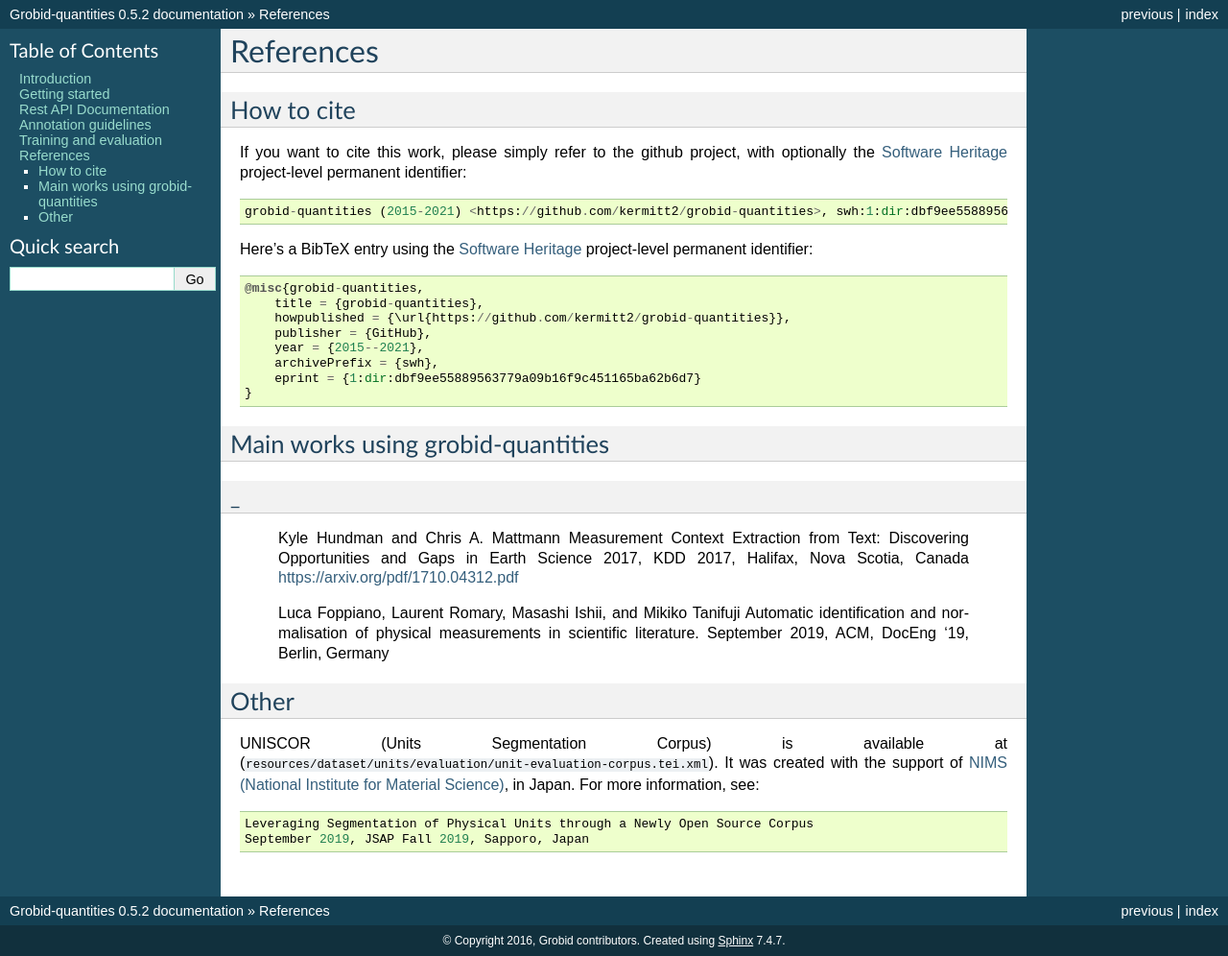
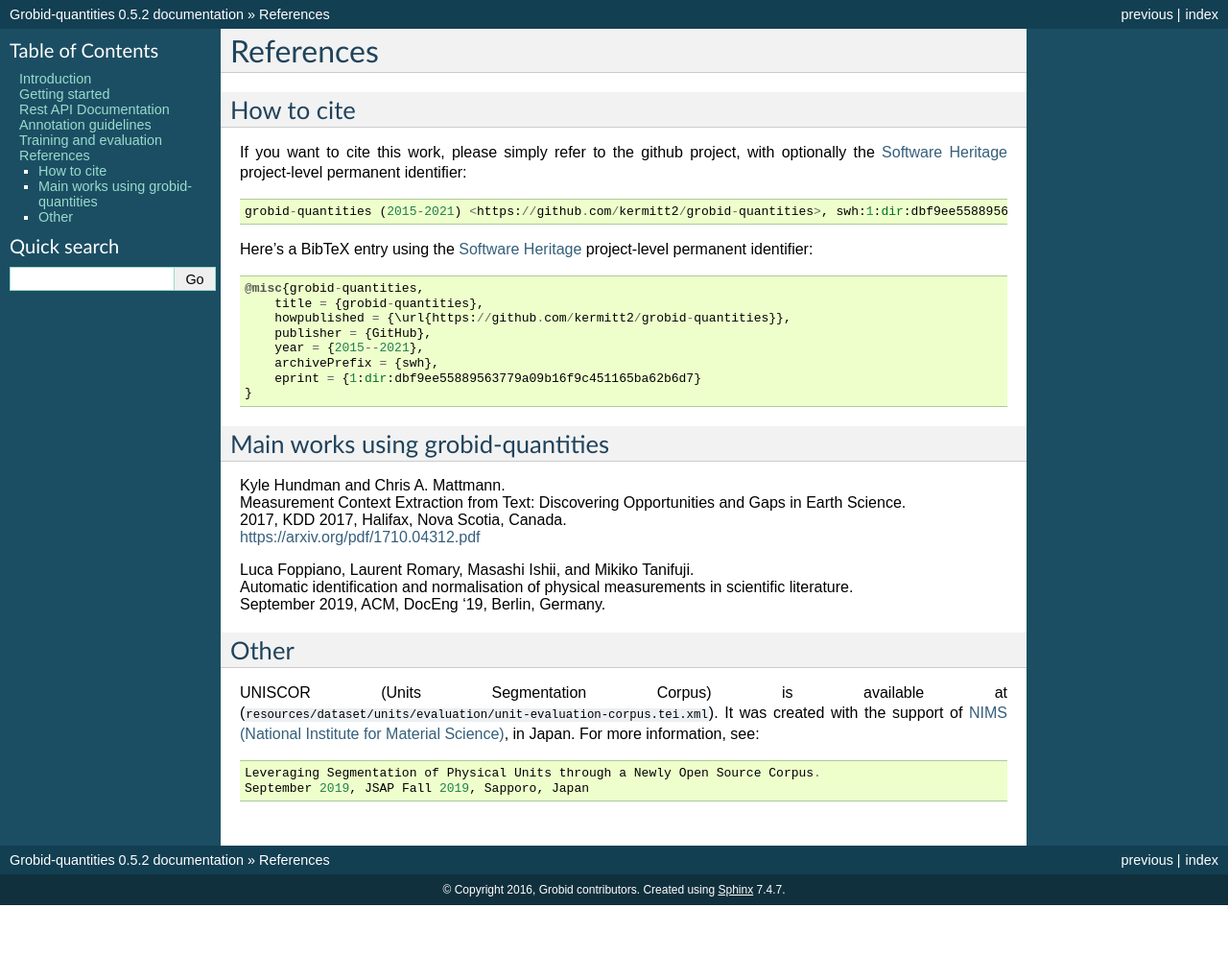
Before and after one commit to lfoppiano/grobid-quantities, a Sphinx documentation site: the page built from doc/references.rst, in a window 1280 px wide. Shown: the whole page at 96% size. Built offline with Sphinx 7.4.7, drawn with Linux system fonts in a browser that asks for light colours; after the commit the page ends 943 px from its top, so only the background shows below that.

Commit message:
try something else to get rst doc working

```diff
--- a/doc/references.rst
+++ b/doc/references.rst
@@ -23,16 +23,14 @@ Here's a BibTeX entry using the `Software Heritage <https://www.softwareheritage
 Main works using grobid-quantities
 ~~~~~~~~~~~~~~~~~~~~~~~~~~~~~~~~~~
 
-_
-::
-    Kyle Hundman and Chris A. Mattmann
-    Measurement Context Extraction from Text: Discovering Opportunities and Gaps in Earth Science
-    2017, KDD 2017, Halifax, Nova Scotia, Canada
-    https://arxiv.org/pdf/1710.04312.pdf
+|    Kyle Hundman and Chris A. Mattmann.
+|    Measurement Context Extraction from Text: Discovering Opportunities and Gaps in Earth Science.
+|    2017, KDD 2017, Halifax, Nova Scotia, Canada.
+|    https://arxiv.org/pdf/1710.04312.pdf
 
-    Luca Foppiano, Laurent Romary, Masashi Ishii, and Mikiko Tanifuji
-    Automatic identification and normalisation of physical measurements in scientific literature.
-    September 2019, ACM, DocEng '19, Berlin, Germany
+|    Luca Foppiano, Laurent Romary, Masashi Ishii, and Mikiko Tanifuji.
+|    Automatic identification and normalisation of physical measurements in scientific literature.
+|    September 2019, ACM, DocEng '19, Berlin, Germany.
 
 Other
 ~~~~~
@@ -41,5 +39,5 @@ UNISCOR (Units Segmentation Corpus) is available at (``resources/dataset/units/e
 It was created with the support of `NIMS (National Institute for Material Science) <https://www.nims.go.jp>`_, in Japan.
 For more information, see:
 ::
-    Leveraging Segmentation of Physical Units through a Newly Open Source Corpus
+    Leveraging Segmentation of Physical Units through a Newly Open Source Corpus.
     September 2019, JSAP Fall 2019, Sapporo, Japan
```
